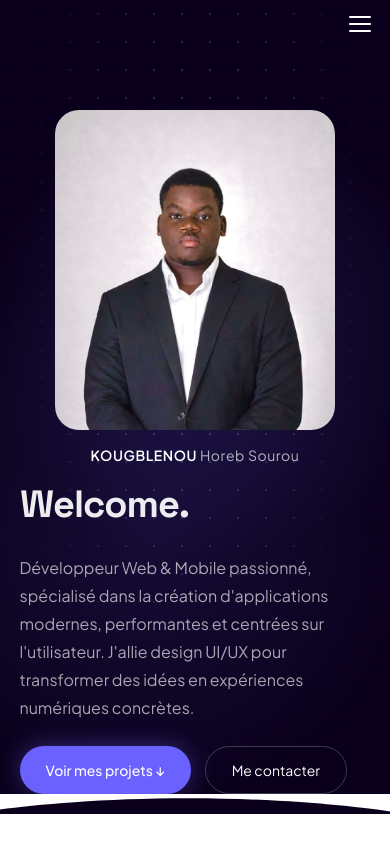
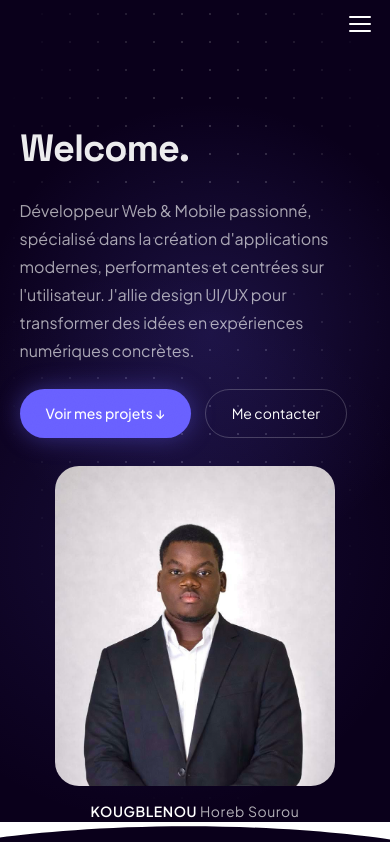
Before and after one commit to Horeb14/portfolio-react, a React (Vite) app: page / in a window 390 px wide. Shown: the top 844 px of the page. Built offline with nearby package versions, Linux system fonts and the light colour scheme.

Commit message:
feat: on mobile, show Welcome above photo with margin-top offset

```diff
--- a/src/components/Hero.css
+++ b/src/components/Hero.css
@@ -170,7 +170,8 @@
 }
 
 @media (max-width: 1200px) {
-  .hero-inner { flex-direction: column-reverse; gap: 0; padding-bottom: 0; }
+  .hero-inner { flex-direction: column; gap: 0; padding-bottom: 0; }
+  .hero-image { margin-top: 28px; }
   .hero-photo-wrap { width: 280px; height: 320px; }
 }
 
```
